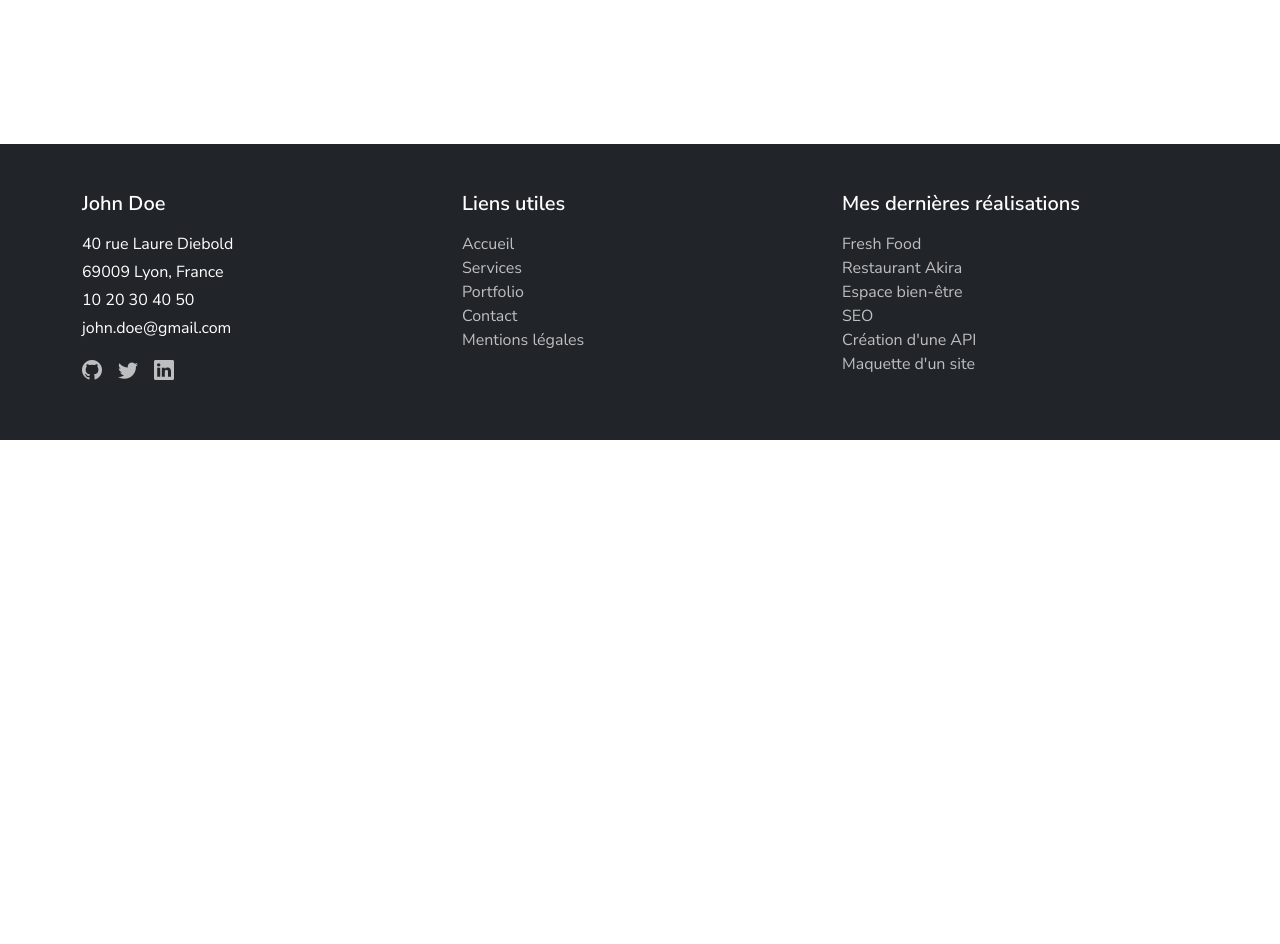
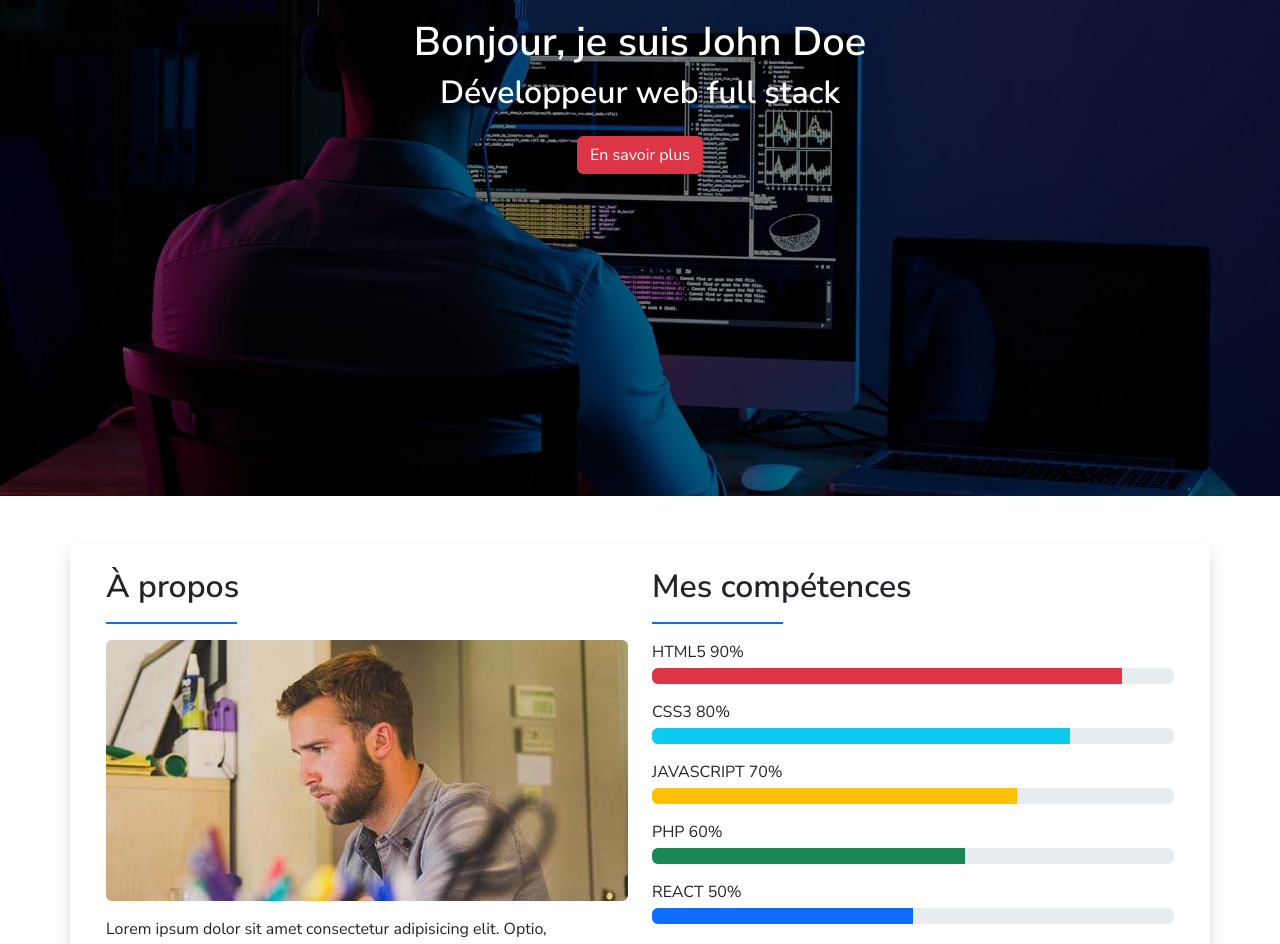
Before and after one commit to ad-pgn/Devoir_5_Portfolio_ReactJS, a React (Create React App) app: page / in a window 1280 px wide. Shown: the part 360-1304 px from the top of the page. Before the commit the page ends 800 px from the top, so only its background shows below. Built offline with nearby package versions, Linux system fonts and the light colour scheme.

Commit message:
closes #4 - Page Accueil

```diff
--- a/src/App.js
+++ b/src/App.js
@@ -1,6 +1,7 @@
 import { BrowserRouter, Routes, Route } from 'react-router-dom';
 import Header from './components/Header';
 import Footer from './components/Footer';
+import Home from './pages/Home';
 
 function App() {
   return (
@@ -9,7 +10,7 @@ function App() {
         <Header/>
           <main className="flex-grow-1">
             <Routes>
-              <Route path='/' element={<div>Accueil</div>}/>
+              <Route path='/' element={<Home />}/>
               <Route path='/services' element={<div>Services</div>}/>
               <Route path='/portfolio' element={<div>Portfolio</div>}/>
               <Route path='/contact' element={<div>Contact</div>}/>
--- /dev/null
+++ b/src/pages/Home.jsx
@@ -0,0 +1,57 @@
+import {Container, Row, Col, Button, ProgressBar} from 'react-bootstrap';
+import heroBg from '../assets/images/hero-bg.jpg';
+import johnDoeAbout from '../assets/images/john-doe-about.jpg';
+
+function Home() {
+    return (
+      <>
+        {/* Section Hero */}
+        <section className="hero d-flex align-items-center justify-content-center text-white text-center" style={{backgroundImage: `url(${heroBg})`}}>
+            <div>
+                <h1>Bonjour, je suis John Doe</h1>
+                <h2>Développeur web full stack</h2>
+                <Button variant="danger" className="mt-3">
+                    En savoir plus
+                </Button>
+            </div>
+        </section>
+
+        {/* Section À propos + Compétences */}
+        <section className="py-5">
+            <Container>
+                <Row className="bg-white rounded shadow p-4">
+
+                    {/* À propos */}
+                    <Col>
+                        <h2>À propos</h2>
+                        <hr className="border-primary border-2 opacity-100 w-25" />
+                        <img src={johnDoeAbout} alt="John Doe" className="img-fluid rounded mb-3" />
+                        <p>Lorem ipsum dolor sit amet consectetur adipisicing elit. Optio, necessitatibus consectetur tempore perferendis nostrum, ex delectus reiciendis impedit aut iure enim placeat? Natus, neque at?</p>
+                        <p>Lorem ipsum dolor sit amet consectetur adipisicing elit. Optio, necessitatibus consectetur tempore perferendis nostrum, ex delectus reiciendis impedit aut iure enim placeat? Natus, neque at?</p>
+                        <p>Lorem ipsum dolor sit amet consectetur adipisicing elit. Optio, necessitatibus consectetur tempore perferendis nostrum, ex delectus reiciendis impedit aut iure enim placeat? Natus, neque at?</p>
+                    </Col>
+
+                    {/* Compétences */}
+                    <Col>
+                        <h2>Mes compétences</h2>
+                        <hr className="border-primary border-2 opacity-100 w-25" />
+                        <p className="mb-1">HTML5 90%</p>
+                        <ProgressBar variant="danger" now={90} className="mb-3" />
+                        <p className="mb-1">CSS3 80%</p>
+                        <ProgressBar variant="info" now={80} className="mb-3" />
+                        <p className="mb-1">JAVASCRIPT 70%</p>
+                        <ProgressBar variant="warning" now={70} className="mb-3" />
+                        <p className="mb-1">PHP 60%</p>
+                        <ProgressBar variant="success" now={60} className="mb-3" />
+                        <p className="mb-1">REACT 50%</p>
+                        <ProgressBar variant="primary" now={50} className="mb-3" />
+                    </Col>
+
+                </Row>
+            </Container>
+        </section>
+      </>
+    );
+}
+
+export default Home;
--- a/src/styles/custom.css
+++ b/src/styles/custom.css
@@ -45,3 +45,27 @@ h1, h2, h3, h4, h5, h6, strong {
 .footer-social-icon:hover {
     color: #fff;
 }
+
+/* HERO */
+.hero {
+    min-height: 100vh;
+    background-size: cover;
+    background-position: center;
+    background-repeat: no-repeat;
+    position: relative;
+}
+
+.hero::before {
+    content: '';
+    position: absolute;
+    top: 0;
+    left: 0;
+    width: 100%;
+    height: 100%;
+    background-color: rgba(0, 0, 0, 0.5);
+}
+
+.hero > div {
+    position: relative;
+    z-index: 1;
+}
```
Also changed, not shown: src/assets/images/hero-bg.jpg (added), src/assets/images/john-doe-about.jpg (added).
